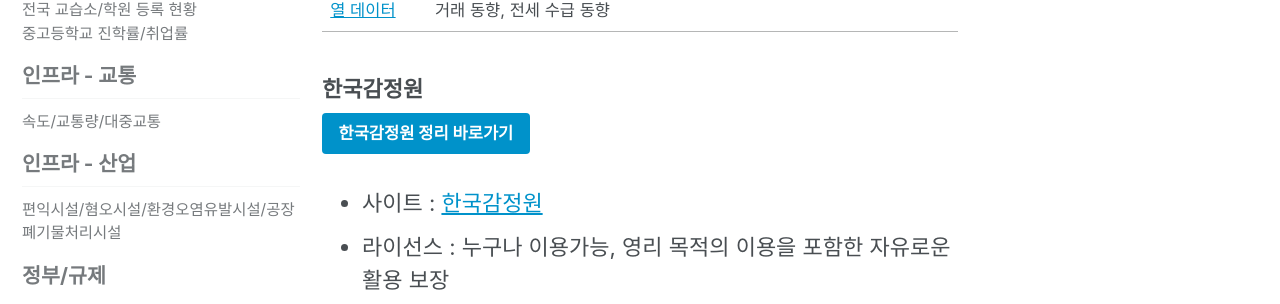
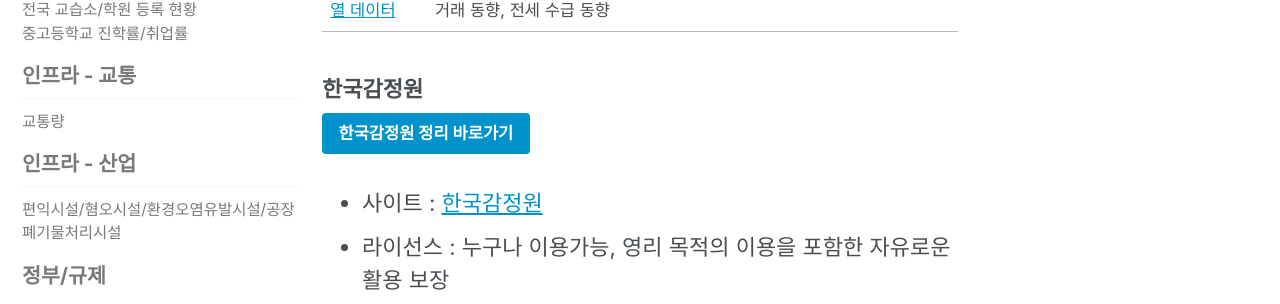
Before and after one commit to nseunghee97/real-estate-public-data, a Jekyll site: the page built from _posts/2019-08-08-요약.md, in a window 1280 px wide and 900 px high, scrolled down 480 px. Shown: the part 571-875 px from the top of the window. Built offline with Jekyll 4.4.1, drawn with Linux system fonts in a browser that asks for light colours; cached includes are drawn as plain includes; nearby versions of some CDN libraries.

Commit message:
Update sidebar contents

```diff
--- a/_data/navigation.yml
+++ b/_data/navigation.yml
@@ -57,8 +57,8 @@ docs:
         description : "학교알리미"
   - title: "인프라 - 교통"
     children:
-      - title: "속도/교통량/대중교통"
-        url: /posts/topis/
+      - title: "교통량"
+        url: /infra/topis/
   - title: "인프라 - 산업"
     children:
       - title: "편익시설/혐오시설/환경오염유발시설/공장"
```
